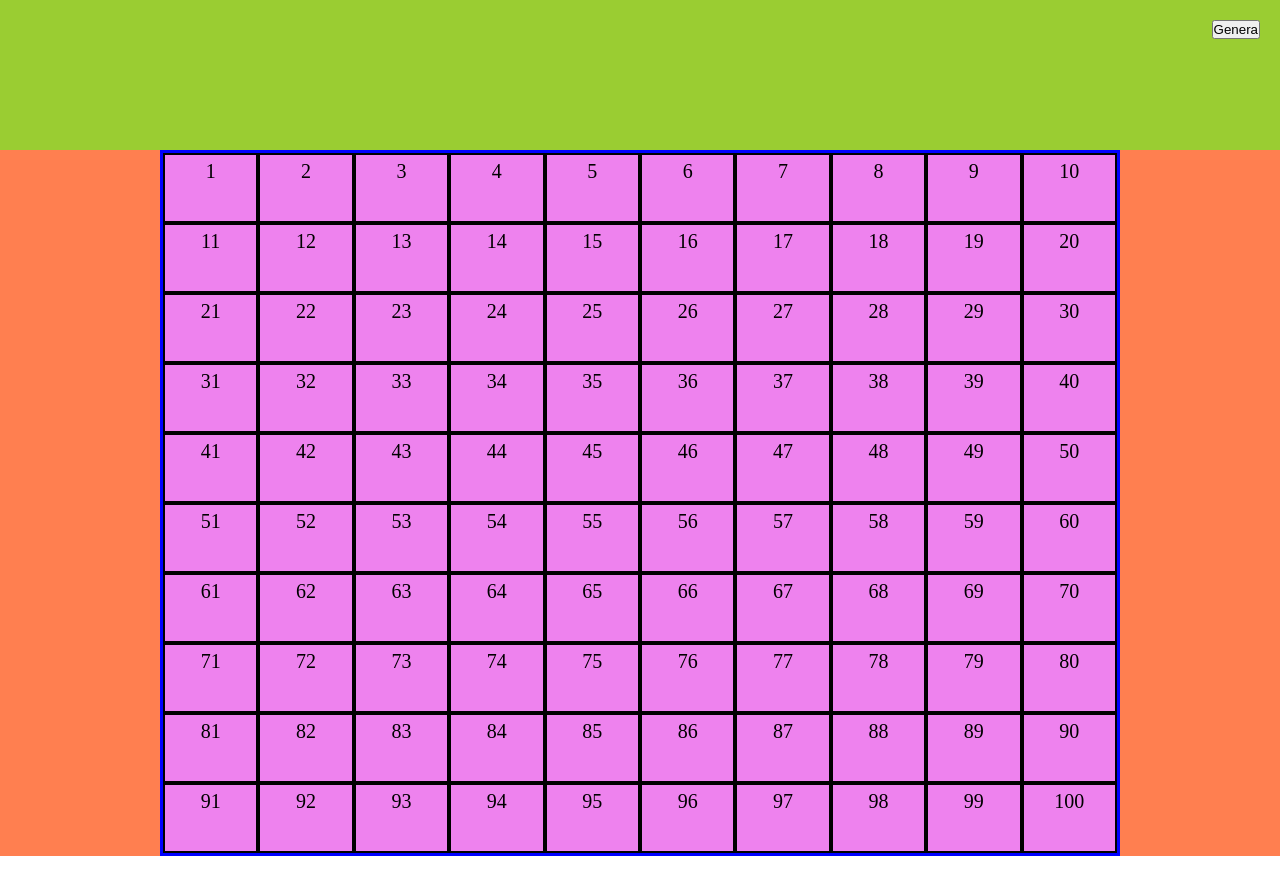
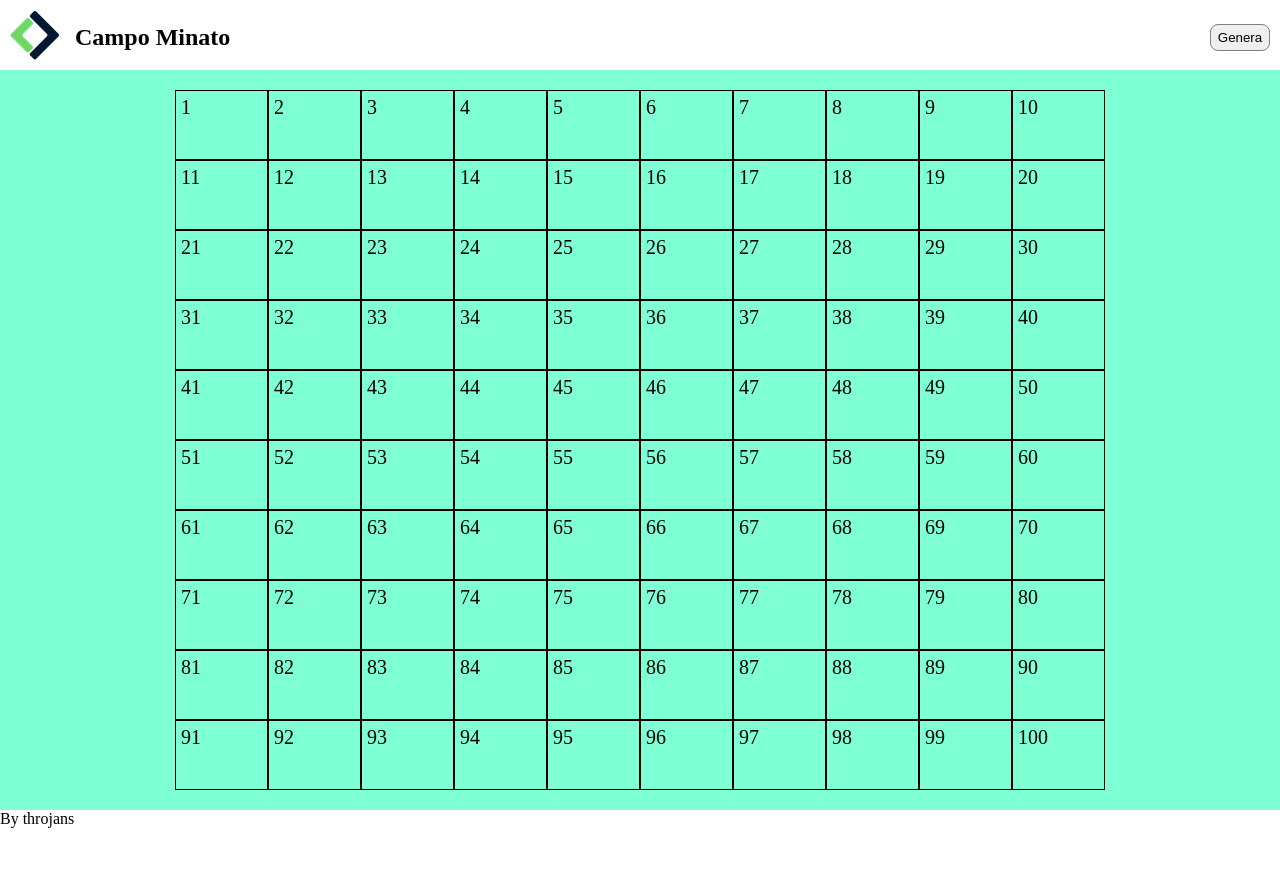
Before and after one commit to lorenzotroiano/js-campominato-grid, a plain HTML site: page index.html in a window 1280 px wide. Both pictures are taken after a click on the button "Genera". Before the commit the page ends 856 px from the top, so only its background shows below. Drawn offline with Linux system fonts and the light colour scheme.

Commit message:
aggiustato codice

```diff
--- a/css/style.css
+++ b/css/style.css
@@ -8,57 +8,98 @@
 
 header {
 
-    background-color: yellowgreen;
-    min-height: 150px;
-    padding: 20px;
+    background-color: white;
+    height: 70px;
+    padding: 10px;
     text-align: end;
 }
 
+.flex-nav {
+    display: flex;
+    justify-content: space-between;
+    align-items: center;
 
 
+
+    margin: 0 auto;
+}
+
+.flex-img {
+    display: flex;
+    justify-content: space-between;
+    align-items: center;
+}
+
+h1 {
+    margin-left: 15px;
+}
+
+img {
+    max-width: 150px;
+}
+
+button {
+    border-radius: 8px;
+    padding: 5px;
+    width: 60px;
+    border: 1px solid gray;
+}
+
 main {
-    min-height: 400px;
+    min-height: 500px;
     width: 100%;
 
-    background-color: coral;
+    padding: 20px;
+    background-color: #7fffd4;
 }
 
 
 
 #container {
     display: flex;
+    flex-wrap: wrap;
 
 
-    flex-wrap: wrap;
 
 
     width: 75%;
 
     margin: 0 auto;
-    border: 3px blue solid;
-    background-color: yellow;
+
+    /* background-color: #7fffd4; */
 
 
 }
 
 .square {
 
-
+    display: flex;
+   align-self: center;
     width: calc(100% / 10);
 
 
 
     height: 70px;
-    text-align: center;
+    /* text-align: center; */
     font-size: 20px;
-    background-color: violet;
-    border: 2px black solid;
+    background-color: #7fffd4;
+   border: 1px solid black;
     padding: 5px;
 
 }
 
+span {
+    text-align: center;
+}
+
+.blue {
+    background-color: rgb(150, 150, 255);
+}
 
 
-.blue {
-    background-color: blue;
+
+
+footer {
+    height: 140px;
+    background-color: white;
 }
--- a/index.html
+++ b/index.html
@@ -12,7 +12,15 @@
 
 
 <header>
-    <button id="genera">Genera</button>
+    <nav class="flex-nav">
+        <div class="flex-img">
+            <div>
+                <img src="img/Logo.png" alt="logo">
+            </div>
+            <h1>Campo Minato</h1>
+        </div>
+        <button id="genera">Genera</button>
+    </nav>
 </header>
 
 
@@ -20,26 +28,6 @@
 <main>
 
     <div id="container">
-
-
-
-
-
-
-
-
-
-
-
-
-
-
-
-
-
-
-
-
 
     </div>
 
@@ -49,6 +37,11 @@
 
 
 
+<footer>
+    <span>
+        By throjans
+    </span>
+</footer>
 
 
 
--- a/js/campominato.js
+++ b/js/campominato.js
@@ -1,3 +1,9 @@
+
+
+
+
+
+
 
 // L’utente clicca su un bottone che genererà una griglia di gioco quadrata.
 
@@ -15,22 +21,26 @@
 
 
 
+// variabile per selezionare nel dom il div che ha l'id "container"
+const container = document.getElementById("container");
 
-let container = document.getElementById("container");
-
+// creare constante per selezionare l'id del button
 const buttonGenera = document.getElementById("genera");
 
 
 
 
-
+// creare l'evento al click del button "genera"
 buttonGenera.addEventListener("click",
 function() {
 
     for (let i = 1; i <= 100; i++) {
 
+        // creata una constante con dentro la funzione e i valori che devo creare "div" e aggiungere come classe "square"
         const nuovoQuadrato = createContainerSquare("div", "square")
 
+
+        // nuovo evento al click, ma questa volta solo sul quadrato creato, in modo da aggiungergli la classe che farà cambiare colore al click
         nuovoQuadrato.addEventListener("click",
         function() {
 
@@ -38,16 +48,19 @@ function() {
         })
 
 
+        // creato nuovo elemento, span.
         const createSpan = document.createElement('span');
+        // aggiunto al nuovo elemento creato la variabile i (che genererà i numero da 1 a 100 all'interno dello span)
         createSpan.append(i);
 
 
 
 
 
-
+        // inserito dentro al div che contiene classe square (quindi la funzione) il nuovo elemento crerato (span)
         nuovoQuadrato.append(createSpan);
 
+        // inserito nel container generale del dom tutto quello che ho creato sopra
         container.append(nuovoQuadrato);
 
 
@@ -74,6 +87,3 @@ function createContainerSquare(prendiElement, prendiClass){
     return newElement
 
 }
-
-
-// FUNZIONE PER GENERARE NUMERI
```
Also changed, not shown: img/Logo.png (added).
